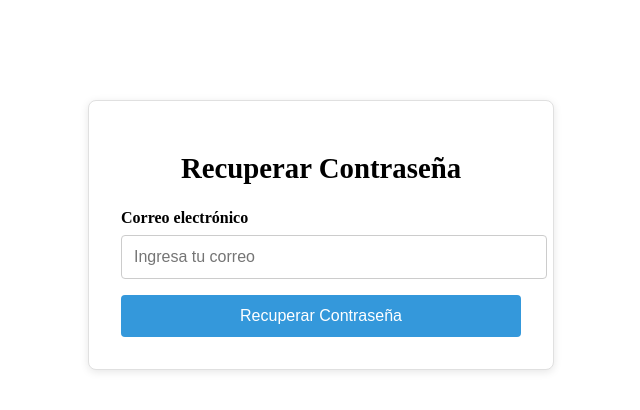
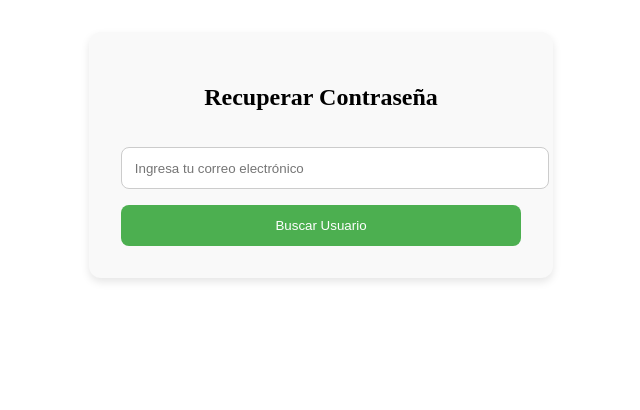
Before and after one commit to BraytoGBDX/front-estetica, a Vue app: page /recuperar in a window 1280 px wide. Shown: the top 410 px of the page, without its empty margins (319-959 px from the left). Built offline with nearby package versions, Linux system fonts and the light colour scheme; what vue3-google-login would draw is missing.

Commit message:
fix:password recovery

```diff
--- a/package.json
+++ b/package.json
@@ -9,6 +9,7 @@
     "preview": "vite preview"
   },
   "dependencies": {
+    "bcryptjs": "^3.0.2",
     "estetica-front": "file:",
     "jwt-decode": "^4.0.0",
     "vue": "^3.5.13",
--- a/src/components/RecuperarPassword.vue
+++ b/src/components/RecuperarPassword.vue
@@ -1,47 +1,103 @@
 <template>
-    <div class="recover-container">
-      <h1>Recuperar Contraseña</h1>
-      <form @submit.prevent="handleRecover">
-        <div class="form-group">
-          <label for="email">Correo electrónico</label>
+    <div class="password-recovery-container">
+      <h2>Recuperar Contraseña</h2>
+      <form @submit.prevent="buscarUsuario">
+        <input
+          v-model="correoElectronico"
+          type="email"
+          placeholder="Ingresa tu correo electrónico"
+          required
+        />
+        <button type="submit">Buscar Usuario</button>
+      </form>
+
+      <!-- Modal de actualizar contraseña -->
+      <div v-if="mostrarModal" class="modal-overlay">
+        <div class="modal">
+          <h3>Actualizar Contraseña</h3>
           <input
-            v-model="email"
-            type="email"
-            id="email"
-            placeholder="Ingresa tu correo"
+            v-model="nuevaContrasena"
+            type="password"
+            placeholder="Nueva contraseña"
             required
           />
+          <div class="modal-buttons">
+            <button @click="actualizarContrasena">Actualizar</button>
+            <button @click="cerrarModal">Cancelar</button>
+          </div>
         </div>
-        <button type="submit" :disabled="loading">
-          {{ loading ? 'Enviando...' : 'Recuperar Contraseña' }}
-        </button>
-        <p v-if="message" class="message">{{ message }}</p>
-      </form>
+      </div>
+
+      <!-- Modal de usuario no encontrado -->
+      <div v-if="mostrarModalNoEncontrado" class="modal-overlay">
+        <div class="modal">
+          <h3>Usuario no encontrado</h3>
+          <button @click="cerrarModal">Cerrar</button>
+        </div>
+      </div>
     </div>
   </template>
 
   <script setup>
   import { ref } from 'vue';
+  import bcrypt from 'bcryptjs';
 
-  const email = ref('');
-  const loading = ref(false);
-  const message = ref('');
+  const correoElectronico = ref('');
+  const nuevaContrasena = ref('');
+  const userId = ref(null);
+  const mostrarModal = ref(false);
+  const mostrarModalNoEncontrado = ref(false);
 
-  const handleRecover = async () => {
-    loading.value = true;
-    message.value = '';
+  const buscarUsuario = async () => {
+    try {
+      const response = await fetch(`http://127.0.0.1:8000/users/email/${correoElectronico.value}`);
+      if (response.ok) {
+        const user = await response.json();
+        userId.value = user.id;
+        mostrarModal.value = true;
+      } else {
+        mostrarModalNoEncontrado.value = true;
+      }
+    } catch (error) {
+      console.error('Error al buscar usuario:', error);
+      mostrarModalNoEncontrado.value = true;
+    }
+  };
 
+  const actualizarContrasena = async () => {
     try {
-      // Aquí iría tu lógica para enviar el correo
-      await new Promise(resolve => setTimeout(resolve, 1500)); // Simula delay
+      // Hashear la nueva contraseña
+      const hashedPassword = await bcrypt.hash(nuevaContrasena.value, 12);
 
-      message.value = 'Si el correo está registrado, recibirás instrucciones pronto.';
+      // Crear objeto para actualizar solo la contraseña
+      const data = { contrasena: hashedPassword };
+
+      const response = await fetch(`http://127.0.0.1:8000/usersUpdate/${userId.value}`, {
+        method: 'PUT',
+        headers: {
+          'Content-Type': 'application/json',
+        },
+        body: JSON.stringify(data),
+      });
+
+      if (response.ok) {
+        alert('Contraseña actualizada correctamente');
+        cerrarModal();
+      } else {
+        alert('Error al actualizar la contraseña');
+      }
     } catch (error) {
-      message.value = 'Ocurrió un error. Intenta nuevamente.';
-    } finally {
-      loading.value = false;
+      console.error('Error al actualizar contraseña:', error);
+      alert('Error al actualizar');
     }
+  };
+
+  const cerrarModal = () => {
+    mostrarModal.value = false;
+    mostrarModalNoEncontrado.value = false;
+    correoElectronico.value = '';
+    nuevaContrasena.value = '';
   };
   </script>
 
-<style scoped src="../styles/RecuperarPassword.css"></style>
+  <style scoped src="../styles/RecuperarPassword.css"></style>
--- a/src/styles/RecuperarPassword.css
+++ b/src/styles/RecuperarPassword.css
@@ -1,60 +1,73 @@
-.recover-container {
+.password-recovery-container {
     max-width: 400px;
-    margin: 100px auto;
+    margin: 2rem auto;
     padding: 2rem;
-    border: 1px solid #e0e0e0;
-    border-radius: 8px;
-    box-shadow: 0 2px 8px rgba(0,0,0,0.1);
-    background: #fff;
+    background: #f9f9f9;
+    border-radius: 12px;
+    box-shadow: 0 4px 8px rgba(0, 0, 0, 0.1);
+    text-align: center;
   }
 
-  .recover-container h1 {
-    text-align: center;
-    margin-bottom: 1.5rem;
-    font-size: 1.8rem;
+  .password-recovery-container input {
+    width: 100%;
+    padding: 0.8rem;
+    margin-top: 1rem;
+    border: 1px solid #ccc;
+    border-radius: 8px;
   }
 
-  .form-group {
-    margin-bottom: 1rem;
+  .password-recovery-container button {
+    width: 100%;
+    padding: 0.8rem;
+    margin-top: 1rem;
+    background-color: #4CAF50;
+    color: white;
+    border: none;
+    border-radius: 8px;
+    cursor: pointer;
   }
 
-  .form-group label {
-    display: block;
-    margin-bottom: 0.5rem;
-    font-weight: bold;
+  .password-recovery-container button:hover {
+    background-color: #45a049;
   }
 
-  .form-group input {
-    width: 100%;
-    padding: 0.75rem;
-    border: 1px solid #ccc;
-    border-radius: 4px;
-    font-size: 1rem;
+  .modal-overlay {
+    position: fixed;
+    top: 0;
+    left: 0;
+    right: 0;
+    bottom: 0;
+    background: rgba(0,0,0,0.5);
+    display: flex;
+    justify-content: center;
+    align-items: center;
+    z-index: 1000;
   }
 
-  button[type="submit"] {
-    width: 100%;
-    padding: 0.75rem;
-    background-color: #3498db;
-    color: white;
-    border: none;
-    border-radius: 4px;
-    font-size: 1rem;
-    cursor: pointer;
-    transition: background-color 0.3s;
+  .modal {
+    background: white;
+    padding: 2rem;
+    border-radius: 12px;
+    text-align: center;
+    width: 90%;
+    max-width: 400px;
   }
 
-  button[type="submit"]:hover {
-    background-color: #2980b9;
+  .modal-buttons {
+    display: flex;
+    justify-content: space-around;
+    margin-top: 1rem;
   }
 
-  button[disabled] {
-    background-color: #bdc3c7;
-    cursor: not-allowed;
+  .modal-buttons button {
+    padding: 0.6rem 1.2rem;
+    border: none;
+    border-radius: 8px;
+    background-color: #007BFF;
+    color: white;
+    cursor: pointer;
   }
 
-  .message {
-    margin-top: 1rem;
-    text-align: center;
-    color: #2ecc71;
+  .modal-buttons button:hover {
+    background-color: #0056b3;
   }
```
Also changed, not shown: 1 other file (tests, documents, lock files or other folders).
